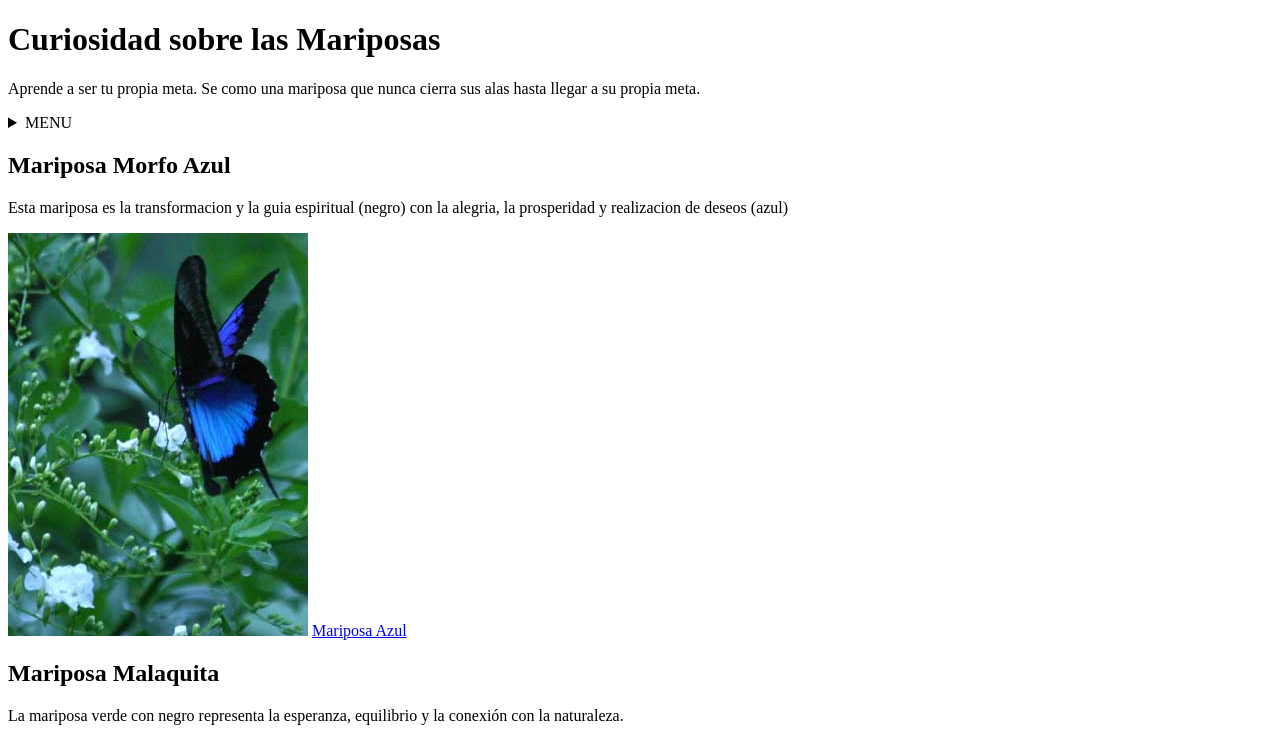
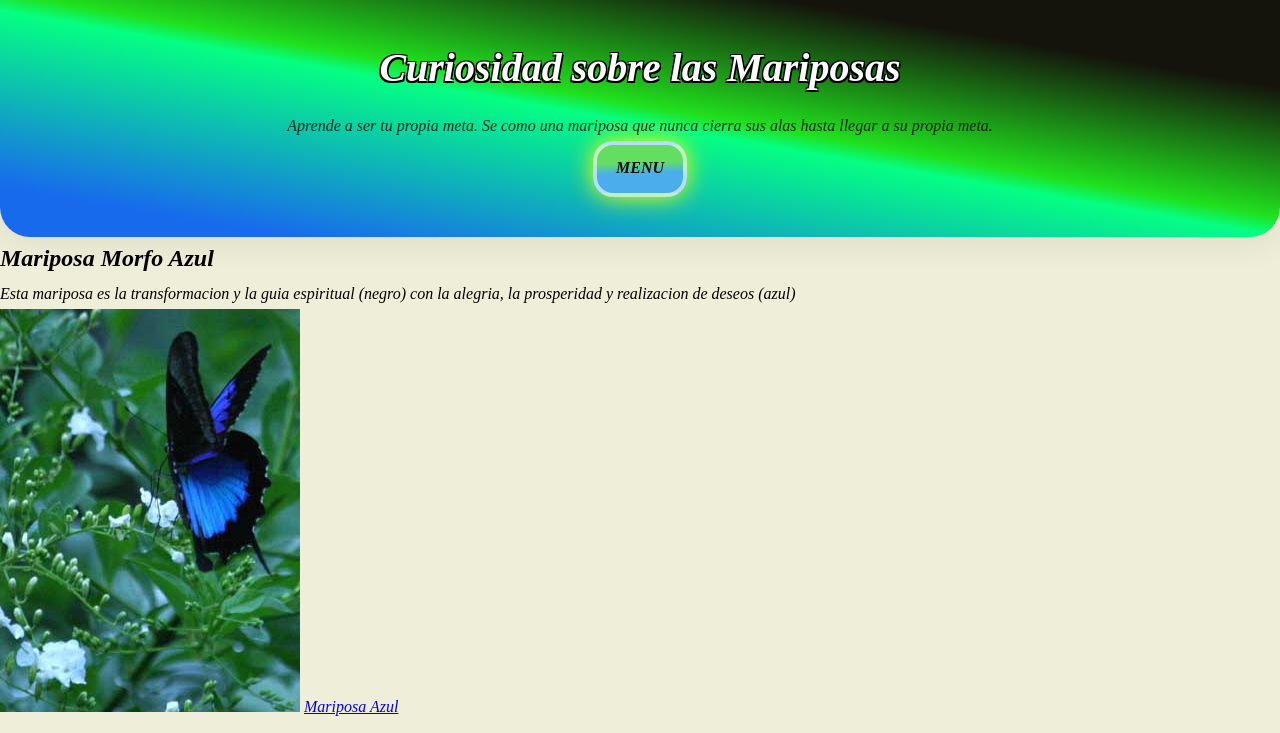
Before and after one commit to milenalop13/repocss_mile13, a plain HTML site: page index.html in a window 1280 px wide. Shown: the top 733 px of the page. Drawn offline with Linux system fonts and the light colour scheme.

Commit message:
avance de estilos en la pagina

```diff
--- a/index.html
+++ b/index.html
@@ -4,6 +4,7 @@
     <meta charset="UTF-8">
     <meta name="viewport" content="width=device-width, initial-scale=1.0">
     <title>Mariposa</title>
+    <link rel="stylesheet" href="styles.css">
 </head>
 <body>
     <header class="header">
@@ -14,7 +15,7 @@
         <details>
             <summary>MENU</summary>
             <p><a class="maripo" href="https://concepto.de/mariposas/">¿QUE SON LAS MARIPOSAS?</a></p>
-             <p><a class="clases" href="https://www.ecologiaverde.com/tipos-de-mariposas-4073.html">¿QUE CLASES DE MARIPOSAS HAY?</a></p>
+            <p><a class="clases" href="https://www.ecologiaverde.com/tipos-de-mariposas-4073.html">¿QUE CLASES DE MARIPOSAS HAY?</a></p>
         </details>
     </header>
     <main class="main">
@@ -38,4 +39,4 @@
         <a class="map" href="https://www.google.com/maps">Google Maps</a>
     </footer>
 </body>
-</html>
+</
--- a/styles.css
+++ b/styles.css
@@ -0,0 +1,68 @@
+*{
+    box-sizing: border-box;
+    margin: 0;
+    padding: 0;
+}
+
+body{
+    background: rgb(239, 239, 217);
+    font-style: italic;
+    line-height: 1.8;
+    min-height: 100vh;
+}
+
+.header{
+    text-align: center;
+    padding: 2rem 1rem 2.5rem;
+    background: #186aed;
+    background: linear-gradient(10deg, rgba(24, 106, 237, 1) 11%, rgba(5, 255, 130, 1) 49%, rgba(32, 224, 29, 1) 53%, rgba(20, 20, 12, 1) 81%);
+    border-radius: 0 0 30px 30px;
+    box-shadow:0 8px 32px rgba(0,0,0,.08);
+}
+
+.header h1{
+    font-size: 2.5rem;
+    color: white;
+    text-shadow:
+    1.5px 1.5px 0px black,
+    -1.5px 1.5px 0px black,
+    1.2px -1.2px 0px black,
+    -1.2px -1.2px 0px black;
+     margin-bottom:.5rem;
+}
+
+.subtitle{
+    opacity: 80%;
+}
+
+details{
+    display:inline-block;
+    background: #4badeb;
+    background: linear-gradient(178deg, rgba(100, 222, 98, 1) 37%, rgba(75, 173, 235, 1) 59%);
+    border-radius:20px;
+    padding:.6rem 1.2rem;
+    box-shadow:0 4px 15px rgba(0,0,0,.1);
+    cursor:pointer;
+    border: 4px solid rgba(255, 255, 255, 0.6);
+    box-shadow: 0 0 25px rgb(246, 255, 0);
+}
+details summary{
+    list-style:none;
+    font-weight:600;
+    color:#0c0c0c;
+}
+details p{
+    margin-top:.8rem;
+}
+details a{
+    color:#181818;
+    text-decoration:none;
+    font-weight:500;
+}
+details a:hover{
+    text-decoration:underline;
+}
+
+.main {
+
+}
```
